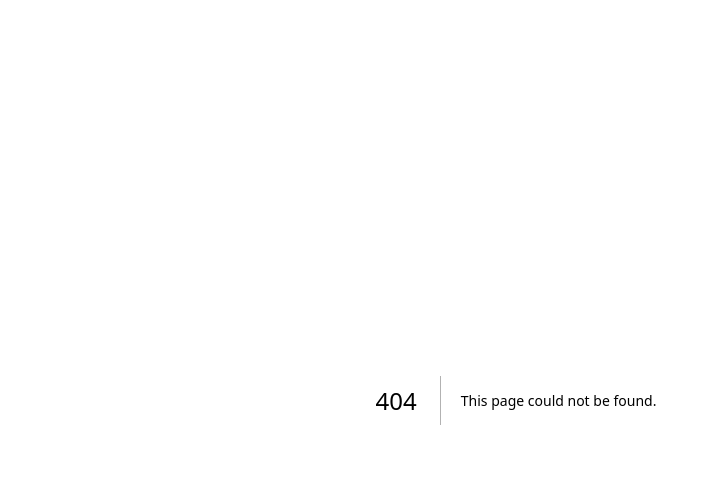
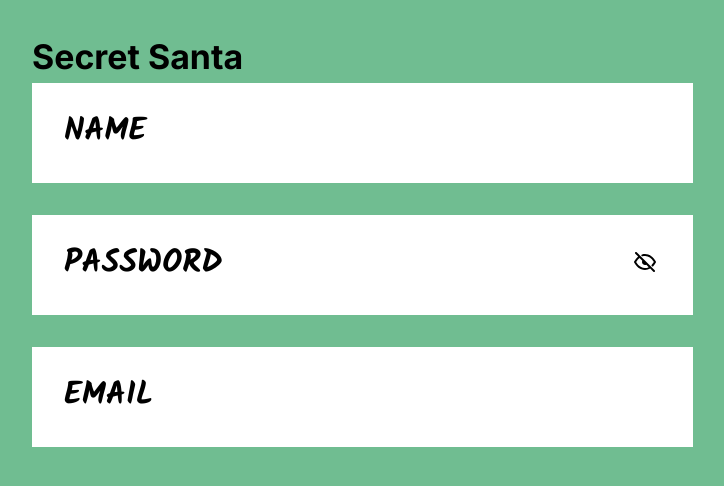
Before and after one commit to sarablom/secret-santa, a Next.js app: page /login in a window 1280 px wide. Before the commit this address had no page. Shown: the top 486 px of the page, without its empty margins (124-848 px from the left). Built offline with nearby package versions, Linux system fonts and the light colour scheme.

Commit message:
add custom text input component

```diff
--- a/src/app/GlobalStyles.ts
+++ b/src/app/GlobalStyles.ts
@@ -4,7 +4,7 @@ import { createGlobalStyle } from "styled-components";
 export const GlobalStyles = createGlobalStyle`
 :root {
   --silver-tree: #70BD91;
-  --color-error: #FF4700;
+  --color-error: #FD4801;
 	--color-warning: #efa35d;
 	--color-success: hsla(190, 22%, 46%, 1);
   --color-primary: #fa7978;
--- /dev/null
+++ b/src/app/login/page.tsx
@@ -0,0 +1,48 @@
+"use client";
+import { useState } from "react";
+
+import { CustomTextInput } from "../../components/CustomTextInput";
+
+export default function Home() {
+	const [name, setName] = useState("");
+	const [password, setPassword] = useState("");
+	const [email, setEmail] = useState("");
+	return (
+		<main>
+			<h1>Secret Santa</h1>
+
+			<div
+				style={{
+					width: "min(661px, 90%)",
+					display: "flex",
+					flexDirection: "column",
+					gap: "32px",
+				}}
+			>
+				<CustomTextInput
+					value={name}
+					onChange={setName}
+					id="user-name"
+					label="name"
+					type="text"
+				/>
+
+				<CustomTextInput
+					value={password}
+					onChange={setPassword}
+					id="password"
+					label="password"
+					type="password"
+				/>
+
+				<CustomTextInput
+					value={email}
+					onChange={setEmail}
+					id="email"
+					label="email"
+					type="email"
+				/>
+			</div>
+		</main>
+	);
+}
--- /dev/null
+++ b/src/components/CustomTextInput/CustomTextInput.tsx
@@ -0,0 +1,73 @@
+"use client";
+import { ChangeEvent, useState } from "react";
+import {
+	StyledTextInput,
+	StyledLabel,
+	CustomStyledInputWrapper,
+	PasswordVisabilytButton,
+} from "./styles";
+
+import eyeOpened from "../../../public/images/eyeOpened.svg";
+import eyeClosed from "../../../public/images/eyeClosed.svg";
+
+import { Kalam } from "next/font/google";
+const kalam = Kalam({ weight: "700", subsets: ["latin-ext"] });
+
+type Props = {
+	label: string;
+	type: "text" | "password" | "email" | "url" | "number";
+	value: string;
+	onChange: (value: string) => void;
+	id: string;
+};
+
+export const CustomTextInput = ({
+	label,
+	type,
+	value,
+	onChange,
+	id,
+}: Props) => {
+	const [isFocused, setIsFocused] = useState(false);
+	const [showPassword, setShowPassword] = useState(false);
+	const [inputType, setInputType] = useState(type);
+
+	const updateValueHandler = (event: ChangeEvent<HTMLInputElement>) => {
+		onChange(event.target.value);
+	};
+
+	const passwordVisibiltyHandler = () => {
+		if (showPassword) {
+			setShowPassword(false);
+			setInputType("password");
+		} else {
+			setShowPassword(true);
+			setInputType("text");
+		}
+	};
+
+	return (
+		<CustomStyledInputWrapper className={kalam.className}>
+			<StyledLabel htmlFor={id} className={isFocused || value ? "focused" : ""}>
+				{label}
+			</StyledLabel>
+			<StyledTextInput
+				id={id}
+				onFocus={() => setIsFocused(true)}
+				onBlur={() => setIsFocused(false)}
+				type={inputType}
+				value={value}
+				onChange={updateValueHandler}
+			/>
+			{type === "password" && (
+				<PasswordVisabilytButton onClick={passwordVisibiltyHandler}>
+					{showPassword ? (
+						<img src={eyeOpened.src} alt="Hide password" />
+					) : (
+						<img src={eyeClosed.src} alt="Show password" />
+					)}
+				</PasswordVisabilytButton>
+			)}
+		</CustomStyledInputWrapper>
+	);
+};
--- /dev/null
+++ b/src/components/CustomTextInput/index.ts
@@ -0,0 +1 @@
+export * from "./CustomTextInput";
--- /dev/null
+++ b/src/components/CustomTextInput/styles.ts
@@ -0,0 +1,51 @@
+"use client";
+import styled from "styled-components";
+
+export const CustomStyledInputWrapper = styled.div`
+	position: relative;
+	width: 100%;
+`;
+
+export const StyledLabel = styled.label`
+	position: absolute;
+	top: 25px;
+	left: 32px;
+	text-transform: uppercase;
+	font-size: 32px;
+	transition: all 0.3s ease;
+
+	&.focused {
+		top: 6px;
+		font-size: 16px;
+	}
+`;
+
+export const StyledTextInput = styled.input`
+	height: 100px;
+	width: 100%;
+	border: none;
+	padding: 32px;
+	font-size: 32px;
+
+	&:focus {
+		border: none;
+		outline: 2px solid black;
+		outline-offset: -4px;
+	}
+
+	&:invalid {
+		background: var(--color-error);
+	}
+`;
+
+export const PasswordVisabilytButton = styled.button`
+	position: absolute;
+	right: 16px;
+	top: 25px;
+	border: none;
+	background: transparent;
+	height: 44px;
+	width: 44px;
+	padding: 0;
+	cursor: pointer;
+`;
```
Also changed, not shown: public/images/eyeClosed.svg, public/images/eyeOpened.svg.
